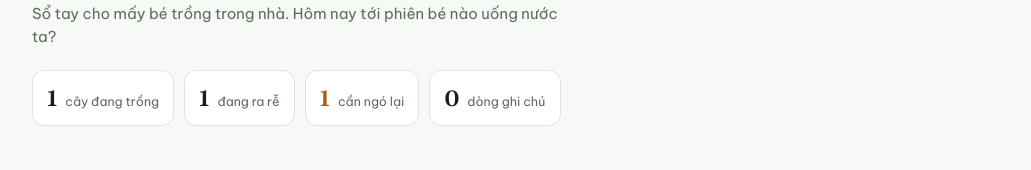
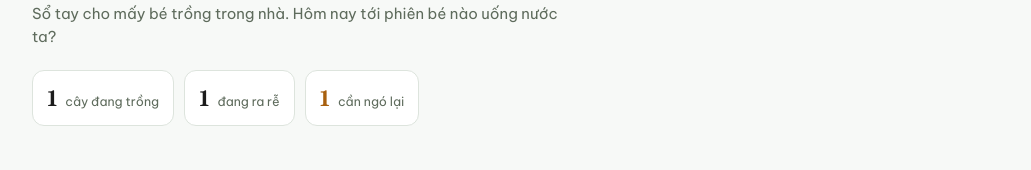
Before and after one commit to diemdiem-noncode/vuon, a plain HTML site: page index.html in a window 1280 px wide. Shown: the part 154-324 px from the top of the page, without its empty margins (124-1155 px from the left). Drawn offline with Linux system fonts and the light colour scheme.

Commit message:
Bo o dong ghi chu

```diff
--- a/index.html
+++ b/index.html
@@ -1269,8 +1269,7 @@ input:focus, select:focus, textarea:focus { outline: 2px solid var(--accent); ou
     $('#stats').innerHTML =
       '<div class="stat"><b>' + plants.length + '</b><span>cây đang trồng</span></div>' +
       '<div class="stat"><b>' + rooting + '</b><span>đang ra rễ</span></div>' +
-      '<div class="stat' + (flag ? ' flag' : '') + '"><b>' + flag + '</b><span>cần ngó lại</span></div>' +
-      '<div class="stat"><b>' + logs.length + '</b><span>dòng ghi chú</span></div>';
+      '<div class="stat' + (flag ? ' flag' : '') + '"><b>' + flag + '</b><span>cần ngó lại</span></div>';
   }
 
   function grabDetail() {
```
